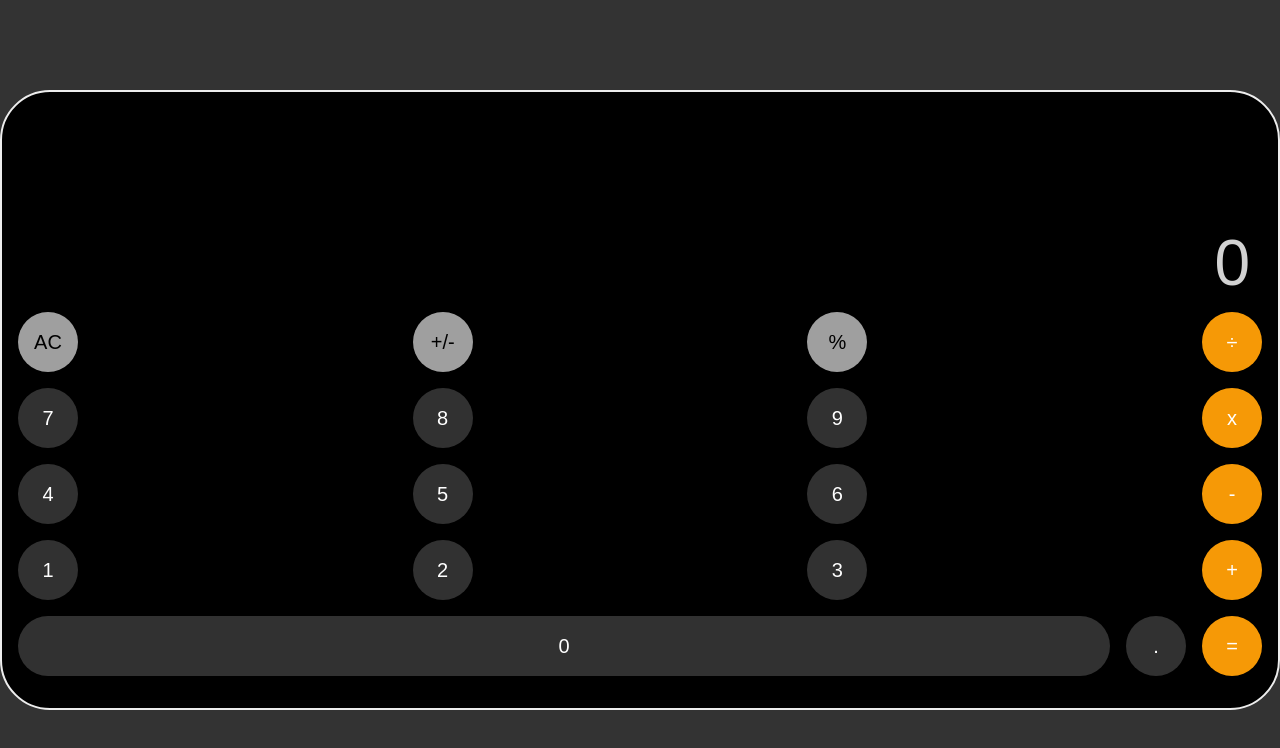
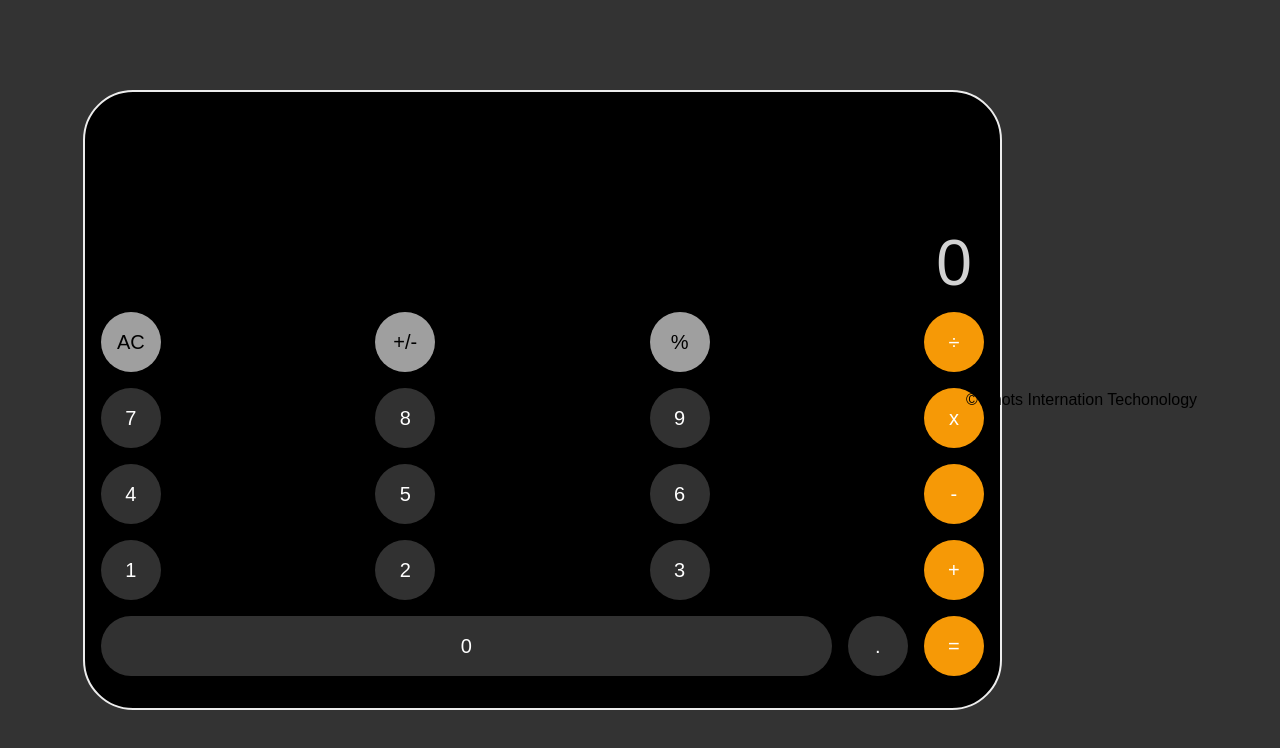
Before and after one commit to iqbalbhatti49/iPhoneCalculator, a plain HTML site: page index.html in a window 1280 px wide. Drawn offline with Linux system fonts and the light colour scheme.

Commit message:
Update index.html

```diff
--- a/index.html
+++ b/index.html
@@ -9,6 +9,7 @@
         <link rel="stylesheet" href="style.css">
     </head>
     <body>
+        <div class="body">
         <main id="main">
             <form id="calc_form">
                 <header class="calc_header">
@@ -47,5 +48,10 @@
                 </footer>
             </form>
         </main>
+        </div>
+
+        <div class="shots">
+            &copy;<span> Shots Internation Techonology</span>
+        </div>
     </body>
 </html>
```
